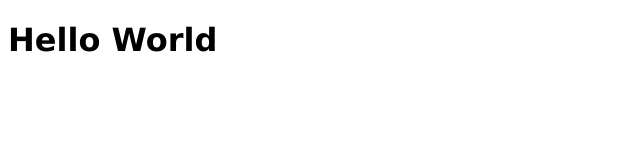
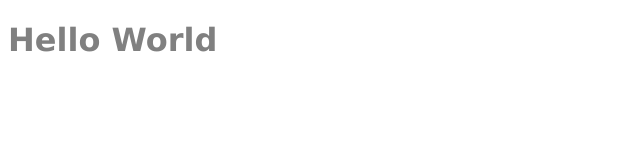
Before and after one commit to Pulindu07/nodeJS, a website: page public/index.html in a window 1280 px wide. Shown: the whole page, without its empty margins (0-640 px from the left). Drawn offline with Linux system fonts and the light colour scheme.

Commit message:
Change font color

```diff
--- a/public/index.html
+++ b/public/index.html
@@ -7,6 +7,6 @@
     <title>Document</title>
 </head>
 <body>
-    <h1 style="font-family:'Lucida Sans', 'Lucida Sans Regular', 'Lucida Grande', 'Lucida Sans Unicode', Geneva, Verdana, sans-serifß ;">Hello World</h1>
+    <h1 style="font-family:'Lucida Sans', 'Lucida Sans Regular', 'Lucida Grande', 'Lucida Sans Unicode', Geneva, Verdana, sans-serifß ; color: grey;">Hello World</h1>
 </body>
 </html>
```
